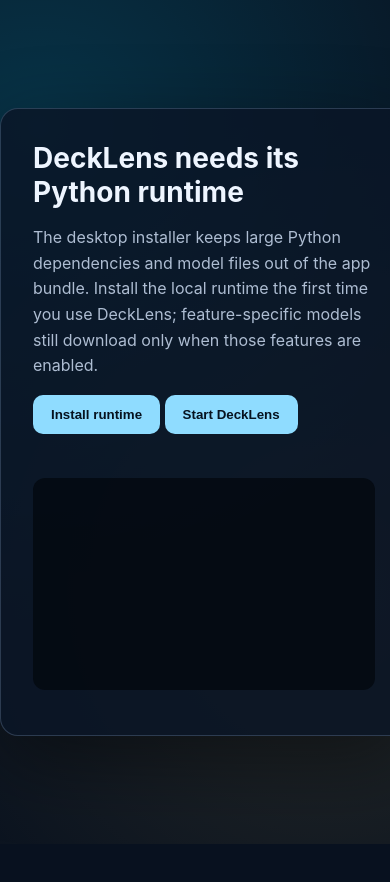
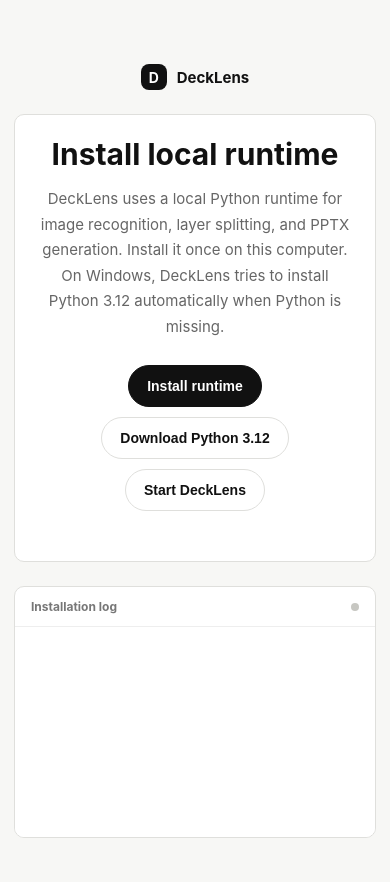
Before and after one commit to jadon7/DeckLens-Desktop, an Electron app: page electron/setup.html in a window 390 px wide. Both pictures are taken after a click on the button "Start DeckLens". Before the commit the page ends 844 px from the top, so only its background shows below. Drawn offline with Linux system fonts and the light colour scheme; no server answers.

Commit message:
Release DeckLens 0.2.11

```diff
--- a/electron/preload.cjs
+++ b/electron/preload.cjs
@@ -8,6 +8,7 @@
   getStatus: () => ipcRenderer.invoke('runtime:get-status'),
   install: () => ipcRenderer.invoke('runtime:install'),
   start: () => ipcRenderer.invoke('runtime:start'),
+  openPythonDownload: () => ipcRenderer.invoke('runtime:open-python-download'),
   updates: {
     getStatus: () => ipcRenderer.invoke('updates:get-status'),
     check: () => ipcRenderer.invoke('updates:check'),
--- a/electron/setup.html
+++ b/electron/setup.html
@@ -6,117 +6,287 @@
     <title>DeckLens Setup</title>
     <style>
       :root {
-        color-scheme: dark;
+        color-scheme: light;
         font-family: Inter, ui-sans-serif, system-ui, -apple-system, BlinkMacSystemFont, "Segoe UI", sans-serif;
-        background: #08111f;
-        color: #eef5ff;
+        background: #f7f7f5;
+        color: #111;
+      }
+
+      * {
+        box-sizing: border-box;
       }
 
       body {
         margin: 0;
         min-height: 100vh;
-        display: grid;
-        place-items: center;
-        background:
-          radial-gradient(circle at 10% 15%, rgba(0, 207, 255, 0.18), transparent 32rem),
-          radial-gradient(circle at 85% 70%, rgba(255, 215, 102, 0.12), transparent 30rem),
-          #08111f;
+        overflow: hidden;
+        background: #f7f7f5;
+        color: #111;
+        user-select: none;
+      }
+
+      .drag-region {
+        position: fixed;
+        inset: 0 0 auto;
+        height: 42px;
+        -webkit-app-region: drag;
       }
 
       main {
-        width: min(760px, calc(100vw - 48px));
-        border: 1px solid rgba(151, 180, 216, 0.24);
-        border-radius: 18px;
-        background: rgba(10, 21, 38, 0.82);
-        box-shadow: 0 24px 80px rgba(0, 0, 0, 0.42);
+        width: min(920px, calc(100vw - 64px));
+        margin: 0 auto;
+        min-height: 100vh;
+        display: grid;
+        align-content: center;
+        gap: 24px;
+        padding: 52px 0 44px;
+      }
+
+      .brand {
+        display: flex;
+        align-items: center;
+        justify-content: center;
+        gap: 10px;
+        font-size: 15px;
+        font-weight: 700;
+      }
+
+      .brand-mark {
+        width: 26px;
+        height: 26px;
+        border-radius: 8px;
+        background: #111;
+        display: grid;
+        place-items: center;
+        color: #fff;
+        font-size: 14px;
+      }
+
+      .panel {
+        border: 1px solid #dfdfdc;
+        border-radius: 10px;
+        background: #fff;
         padding: 32px;
       }
 
       h1 {
-        margin: 0 0 12px;
-        font-size: 28px;
+        margin: 0;
+        font-size: clamp(30px, 5vw, 54px);
+        line-height: 1.04;
         letter-spacing: 0;
+        text-align: center;
       }
 
-      p {
-        color: #aebdd2;
-        line-height: 1.6;
+      .lead {
+        width: min(620px, 100%);
+        margin: 16px auto 0;
+        color: #666;
+        font-size: 15px;
+        line-height: 1.7;
+        text-align: center;
+      }
+
+      .actions {
+        display: flex;
+        flex-wrap: wrap;
+        justify-content: center;
+        gap: 10px;
+        margin-top: 26px;
       }
 
       button {
-        border: 0;
-        border-radius: 10px;
-        padding: 12px 18px;
-        background: #8fdcff;
-        color: #06121f;
+        height: 42px;
+        border-radius: 999px;
+        border: 1px solid #111;
+        padding: 0 18px;
+        background: #111;
+        color: #fff;
+        font-size: 14px;
         font-weight: 700;
         cursor: pointer;
+        -webkit-app-region: no-drag;
+      }
+
+      button.secondary {
+        border-color: #dfdfdc;
+        background: #fff;
+        color: #111;
+      }
+
+      button:focus {
+        outline: none;
       }
 
       button:disabled {
         cursor: wait;
-        opacity: 0.55;
+        opacity: 0.48;
       }
 
       .meta {
         display: grid;
-        gap: 6px;
-        margin: 22px 0;
-        color: #c6d3e6;
+        grid-template-columns: repeat(3, minmax(0, 1fr));
+        gap: 10px;
+        margin-top: 26px;
+      }
+
+      .meta-item {
+        min-width: 0;
+        border: 1px solid #e7e7e3;
+        border-radius: 8px;
+        background: #fafafa;
+        padding: 14px;
+      }
+
+      .meta-label {
+        display: block;
+        color: #8a8a86;
+        font-size: 12px;
+        line-height: 1.3;
+      }
+
+      .meta-value {
+        display: block;
+        margin-top: 6px;
+        overflow: hidden;
+        color: #111;
         font-size: 13px;
+        font-weight: 700;
+        text-overflow: ellipsis;
+        white-space: nowrap;
+      }
+
+      .log-panel {
+        border: 1px solid #dfdfdc;
+        border-radius: 10px;
+        background: #fff;
+        overflow: hidden;
+      }
+
+      .log-header {
+        display: flex;
+        align-items: center;
+        justify-content: space-between;
+        border-bottom: 1px solid #eee;
+        padding: 12px 16px;
+        color: #777;
+        font-size: 12px;
+        font-weight: 700;
+      }
+
+      .status-dot {
+        width: 8px;
+        height: 8px;
+        border-radius: 50%;
+        background: #c7c7c2;
+      }
+
+      .status-dot.active {
+        background: #509cf8;
       }
 
       pre {
-        min-height: 180px;
-        max-height: 320px;
+        height: 210px;
+        margin: 0;
         overflow: auto;
         padding: 16px;
-        border-radius: 12px;
-        background: rgba(3, 8, 15, 0.78);
-        color: #d6e7ff;
+        background: #fff;
+        color: #555;
+        font-family: ui-monospace, SFMono-Regular, Menlo, Consolas, monospace;
+        font-size: 12px;
+        line-height: 1.55;
         white-space: pre-wrap;
+        word-break: break-word;
+        user-select: text;
+      }
+
+      @media (max-width: 720px) {
+        body {
+          overflow: auto;
+        }
+
+        main {
+          width: min(100vw - 28px, 920px);
+          align-content: start;
+          padding-top: 64px;
+        }
+
+        .panel {
+          padding: 24px;
+        }
+
+        .meta {
+          grid-template-columns: 1fr;
+        }
       }
     </style>
   </head>
   <body>
+    <div class="drag-region"></div>
     <main>
-      <h1 data-i18n="title">DeckLens needs its Python runtime</h1>
-      <p data-i18n="body">
-        The desktop installer keeps large Python dependencies and model files out of the app bundle.
-        Install the local runtime the first time you use DeckLens; feature-specific models still download only when those features are enabled.
-      </p>
-      <button id="install" data-i18n="install">Install runtime</button>
-      <button id="start" data-i18n="start">Start DeckLens</button>
-      <div class="meta" id="meta"></div>
-      <pre id="log"></pre>
+      <div class="brand">
+        <span class="brand-mark">D</span>
+        <span>DeckLens</span>
+      </div>
+
+      <section class="panel">
+        <h1 data-i18n="title">Install local runtime</h1>
+        <p class="lead" data-i18n="body">
+          DeckLens uses a local Python runtime for image recognition and PPTX generation. Install it once on this computer, then start DeckLens.
+        </p>
+        <div class="actions">
+          <button id="install" data-i18n="install">Install runtime</button>
+          <button class="secondary" id="downloadPython" data-i18n="downloadPython">Download Python 3.12</button>
+          <button class="secondary" id="start" data-i18n="start">Start DeckLens</button>
+        </div>
+        <div class="meta" id="meta"></div>
+      </section>
+
+      <section class="log-panel">
+        <div class="log-header">
+          <span data-i18n="logTitle">Installation log</span>
+          <span class="status-dot" id="statusDot" aria-hidden="true"></span>
+        </div>
+        <pre id="log"></pre>
+      </section>
     </main>
+
     <script>
       const installButton = document.getElementById('install');
+      const downloadPythonButton = document.getElementById('downloadPython');
       const startButton = document.getElementById('start');
+      const statusDot = document.getElementById('statusDot');
       const meta = document.getElementById('meta');
       const log = document.getElementById('log');
       const I18N = {
         zh: {
-          title: 'DeckLens 需要安装 Python 运行环境',
-          body: '桌面安装包会把较大的 Python 依赖和模型文件放在 App 包外。首次使用 DeckLens 时先安装本地运行环境；具体功能用到的模型仍然只会在启用时下载。',
+          title: '安装本地运行环境',
+          body: 'DeckLens 会在本机 Python 运行环境中完成图片识别、图层拆分和 PPTX 生成。首次使用只需要安装一次；Windows 下如果没有 Python，DeckLens 会优先尝试自动安装 Python 3.12。',
           install: '安装运行环境',
+          downloadPython: '下载 Python 3.12',
           start: '启动 DeckLens',
-          runtimeInstalled: '运行环境已安装',
-          yes: '是',
-          no: '否',
+          runtimeInstalled: '运行环境',
+          yes: '已安装',
+          no: '未安装',
           platform: '平台',
-          dataDirectory: '数据目录'
+          dataDirectory: '数据目录',
+          logTitle: '安装日志',
+          ready: '就绪',
+          installing: '安装中'
         },
         en: {
-          title: 'DeckLens needs its Python runtime',
-          body: 'The desktop installer keeps large Python dependencies and model files out of the app bundle. Install the local runtime the first time you use DeckLens; feature-specific models still download only when those features are enabled.',
+          title: 'Install local runtime',
+          body: 'DeckLens uses a local Python runtime for image recognition, layer splitting, and PPTX generation. Install it once on this computer. On Windows, DeckLens tries to install Python 3.12 automatically when Python is missing.',
           install: 'Install runtime',
+          downloadPython: 'Download Python 3.12',
           start: 'Start DeckLens',
-          runtimeInstalled: 'Runtime installed',
-          yes: 'yes',
-          no: 'no',
+          runtimeInstalled: 'Runtime',
+          yes: 'installed',
+          no: 'not installed',
           platform: 'Platform',
-          dataDirectory: 'Data directory'
+          dataDirectory: 'Data directory',
+          logTitle: 'Installation log',
+          ready: 'Ready',
+          installing: 'Installing'
         }
       };
       const activeLanguage = (navigator.language || '').toLowerCase().startsWith('zh') ? 'zh' : 'en';
@@ -134,19 +304,30 @@
       }
 
       function write(line) {
+        if (!line) return;
         log.textContent += `${line}\n`;
         log.scrollTop = log.scrollHeight;
+      }
+
+      function metaItem(label, value, title = value) {
+        return `
+          <div class="meta-item">
+            <span class="meta-label">${label}</span>
+            <span class="meta-value" title="${String(title).replace(/"/g, '&quot;')}">${value}</span>
+          </div>
+        `;
       }
 
       async function refresh() {
         const status = await window.decklensRuntime.getStatus();
         installButton.disabled = status.installing;
         startButton.disabled = !status.installed || status.installing;
-        meta.innerHTML = `
-          <span>${t('runtimeInstalled')}: ${status.installed ? t('yes') : t('no')}</span>
-          <span>${t('platform')}: ${status.platform} / ${status.arch}</span>
-          <span>${t('dataDirectory')}: ${status.userData}</span>
-        `;
+        statusDot.classList.toggle('active', Boolean(status.installing));
+        meta.innerHTML = [
+          metaItem(t('runtimeInstalled'), status.installed ? t('yes') : t('no')),
+          metaItem(t('platform'), `${status.platform} / ${status.arch}`),
+          metaItem(t('dataDirectory'), status.userData)
+        ].join('');
         if (!log.textContent && status.log.length) {
           log.textContent = `${status.log.join('\n')}\n`;
         }
@@ -155,12 +336,20 @@
       window.decklensRuntime.onLog(write);
       installButton.addEventListener('click', async () => {
         installButton.disabled = true;
+        statusDot.classList.add('active');
         try {
           await window.decklensRuntime.install();
         } catch (error) {
           write(error.message);
         } finally {
           await refresh();
+        }
+      });
+      downloadPythonButton.addEventListener('click', async () => {
+        try {
+          await window.decklensRuntime.openPythonDownload();
+        } catch (error) {
+          write(error.message);
         }
       });
       startButton.addEventListener('click', async () => {
--- a/package.json
+++ b/package.json
@@ -1,6 +1,6 @@
 {
   "name": "decklens-desktop",
-  "version": "0.2.10",
+  "version": "0.2.11",
   "private": true,
   "description": "DeckLens desktop shell for macOS and Windows.",
   "author": "DeckLens",
```
Also changed, not shown: docs/adr/2026-05-16-release-0-2-11.md (added, +26 -0 lines), electron/main.cjs (+50 -2 lines), 1 other file.
